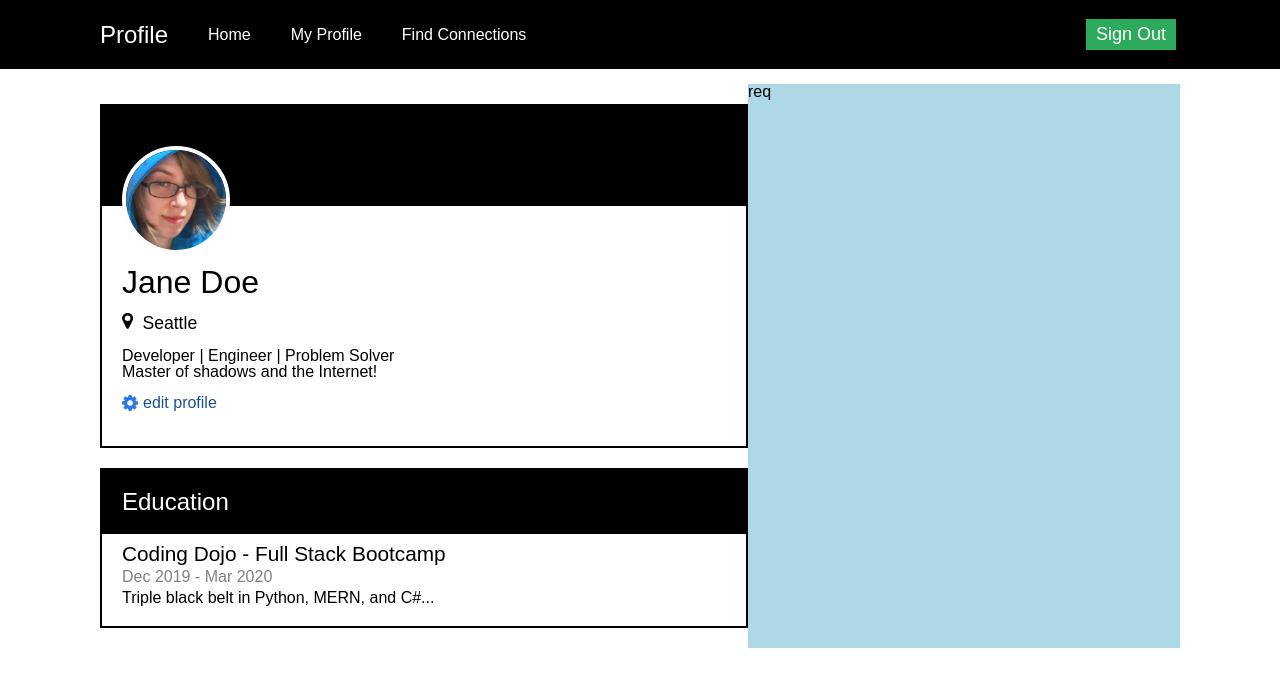
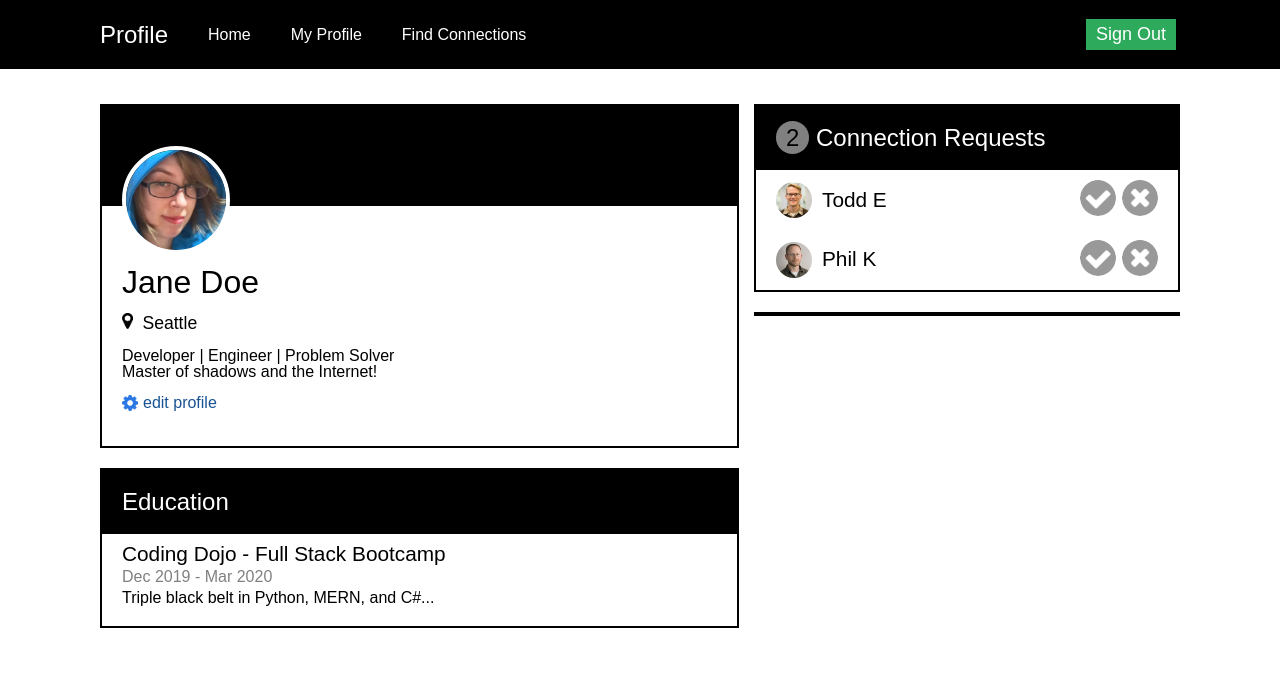
Before and after one commit to kyledeato/Profile-Page, a plain HTML site: page index.html in a window 1280 px wide. Drawn offline with Linux system fonts and the light colour scheme.

Commit message:
added connection request card

```diff
--- a/css/style.css
+++ b/css/style.css
@@ -11,6 +11,11 @@
 * {
     font-family: sans-serif;
 }
+.profile-pics, .icons {
+    height: 36px;
+    border-radius: 50%;
+}
+
 
 /*header*/
 header {
@@ -55,18 +60,17 @@ main {
     margin: 15px 100px;
 }
 .col-1 {
-
+    margin: 20px 15px 20px 0;
     flex: 3;
 }
 .col-2 {
-    background-color: lightblue;
     flex: 2;
 }
 /*col-1*/
 /*profile card*/
 .profile-card {
     border: 2px solid rgb(0, 0, 0);
-    margin: 20px 0;
+
 }
 .profile-top {
     background-color: rgb(0, 0, 0);
@@ -77,7 +81,7 @@ main {
 }
 .profile-top img {
     height: 100px;
-    width: 100px;
+    width: auto;
     border: 4px solid rgb(255, 255, 255);
     border-radius: 50%;
     position: relative;
@@ -105,6 +109,7 @@ main {
     color: #195394;
     padding: 15px 0;
 }
+
 /*education card*/
 .education-card {
     border: 2px solid rgb(0, 0, 0);
@@ -128,3 +133,29 @@ main {
 #date {
     color: gray;
 }
+
+/* Connections */
+.connection-card {
+    border: 2px solid rgb(0, 0, 0);
+    margin: 20px 0;
+}
+.connection-header {
+    color: white;
+    background-color: black;
+    font-size: 1.5em;
+    padding: 20px 20px 20px;
+}
+.number {
+    background-color: gray;
+    color: black;
+    padding:3px 10px;
+    border-radius: 50%;
+}
+.users {
+    padding: 10px 20px;
+    justify-content: space-between;
+    font-size: 1.3em;
+}
+.users-name {
+    padding-left: 10px;
+}
--- a/index.html
+++ b/index.html
@@ -25,6 +25,7 @@
 
     <main class="flex">
         <div class="col-1">
+            <!-- Profile Card -->
             <div class="profile-card">
                 <div class="profile-top">
                     <img src="./images/jane-m.jpg" alt="">
@@ -43,6 +44,7 @@
                     </div>
                 </div>
             </div>
+            <!-- Education Card -->
             <div class="education-card">
                 <div class="education-header">
                     <h1>Education</h1>
@@ -55,10 +57,38 @@
             </div>
         </div>
         <aside class="col-2">
-            <div class="connection-request">
-                req
+            <!-- Connection Requests -->
+            <div class="connection-card">
+                <div class="connection-header">
+                    <h2><span class="number">2</span> Connection Requests</h2>
+                </div>
+                <div class="request-bot">
+                    <div class="request-users">
+                        <div class="users flex">
+                            <div class="left flex align-center">
+                                <img src="./images/todd-s.jpg" alt="" class="profile-pics">
+                                <p class="users-name">Todd E</p>
+                            </div>
+                            <div class="right">
+                                <img src="./icons/accept-circle.png" alt="" class="icons">
+                                <img src="./icons/close-circle.png" alt="" class="icons">
+                            </div>
+                        </div>
+                        <div class="users flex">
+                            <div class="left flex align-center">
+                                <img src="./images/phil-s.jpg" alt="" class="profile-pics">
+                                <p class="users-name">Phil K</p>
+                            </div>
+                            <div class="right">
+                                <img src="./icons/accept-circle.png" alt="" class="icons">
+                                <img src="./icons/close-circle.png" alt="" class="icons">
+                            </div>
+                        </div>
+                    </div>
+                </div>
             </div>
-            <div class="your-connections">
+            <!-- Your Connections -->
+            <div class="connection-card">
 
             </div>
         </aside>
```
